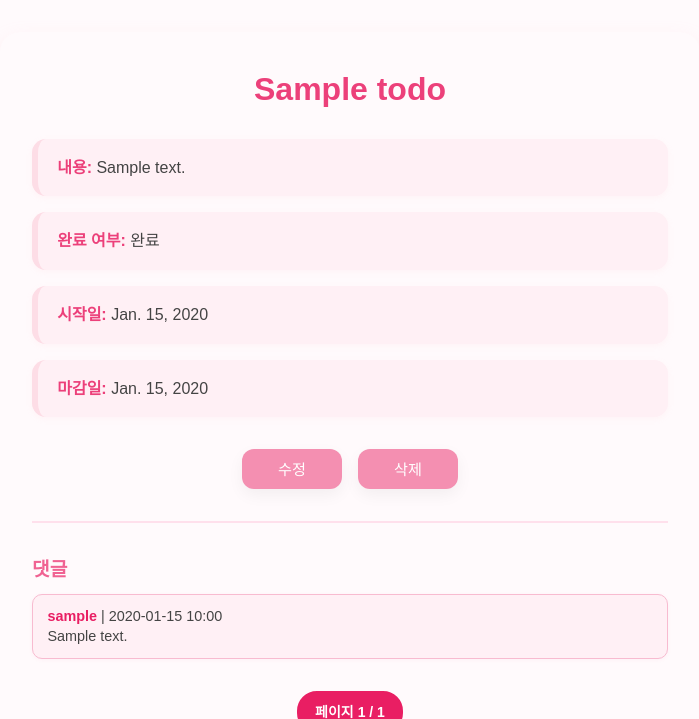
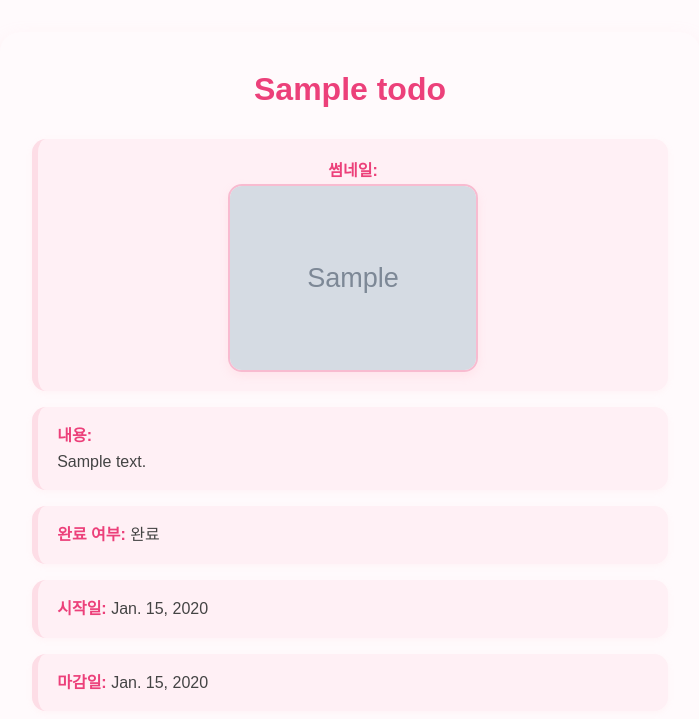
Before and after one commit to Juriri/django_project_01, a Django app: page /cbv/1/ in a window 1280 px wide. Shown: the part 266-985 px from the top of the page, without its empty margins (290-989 px from the left). Run offline with Django 4.2, Linux system fonts and the light colour scheme; a user stored in the database is signed in; tables that the repository leaves empty hold one stand-in row (values such as "Sample post"); grey boxes marked "Sample" are stand-in pictures.

Commit message:
feat: summer note, image 업로드 기능추가

```diff
--- a/config/settings.py
+++ b/config/settings.py
@@ -35,7 +35,6 @@ DJANGO_APPS = [
     'django.contrib.sessions',
     'django.contrib.messages',
     'django.contrib.staticfiles',
-    'django_summernote',
 ]
 
 MEDIA_URL = 'media/'
@@ -48,7 +47,6 @@ OWN_APPS = [
 ]
 
 THIRD_PARTY_APPS = [
-    'django_extensions',
     'django_summernote',
     'django_cleanup',
 ]
--- a/todolist/models.py
+++ b/todolist/models.py
@@ -28,23 +28,30 @@ class Todo(models.Model):
         return self.title
 
     def save(self, *args, **kwargs):
-        # 객체가 이미 존재하는 경우 (update)
-        if self.pk:
-            old = Todo.objects.get(pk=self.pk)
-            image_changed = old.completed_image != self.completed_image
-        else:
-            image_changed = False
+        # 기존 객체 불러오기 (update인지 확인)
+        is_update = self.pk is not None
+        old_image_path = None
+
+        if is_update:
+            try:
+                old = Todo.objects.get(pk=self.pk)
+                if (
+                    old.completed_image
+                    and old.completed_image.name != self.completed_image.name
+                ):
+                    old_image_path = old.completed_image.path
+            except Todo.DoesNotExist:
+                pass
 
         # 먼저 기본 저장
         super().save(*args, **kwargs)
 
-        # 조건: 이미지가 존재하고 썸네일이 없거나 이미지가 바뀌었을 경우만 생성
-        if self.completed_image and (not self.thumbnail or image_changed):
+        # 새 이미지가 있거나, 기존 이미지가 바뀌었으면 썸네일 생성
+        if self.completed_image and (not self.thumbnail or old_image_path):
             try:
                 img = Image.open(self.completed_image)
                 img.thumbnail((200, 200))
 
-                # 이미지 경로 처리
                 img_path = Path(self.completed_image.name)
                 stem = img_path.stem
                 suffix = img_path.suffix.lower()
@@ -58,17 +65,14 @@ class Todo(models.Model):
 
                 file_type = ext_map.get(suffix)
                 if not file_type:
-                    return  # 지원하지 않는 포맷이면 종료
+                    return
 
-                # 썸네일 파일명 생성
                 thumb_name = f"{stem}_thumb{suffix}"
 
-                # 메모리에 임시 저장
                 temp_thumb = BytesIO()
                 img.save(temp_thumb, format=file_type)
                 temp_thumb.seek(0)
 
-                # 썸네일 필드에 저장
                 self.thumbnail.save(
                     thumb_name, ContentFile(temp_thumb.read()), save=False
                 )
--- a/todolist/static/css/pages/todo_info.css
+++ b/todolist/static/css/pages/todo_info.css
@@ -33,6 +33,21 @@
 
 .todo-info li strong {
     color: #ec407a;
+}
+
+.thumbnail-img {
+    display: block;
+    margin: 0 auto;
+    max-width: 250px;
+    max-height: 250px;
+    border-radius: 14px;
+    border: 2px solid #f8bbd0;
+    box-shadow: 0 4px 10px rgba(255, 182, 193, 0.2);
+}
+
+.todo-info li.thumbnail-item {
+    text-align: center;
+    padding: 1.2rem;
 }
 
 .button-group {
--- a/todolist/templates/todolist/todo_info.html
+++ b/todolist/templates/todolist/todo_info.html
@@ -4,18 +4,28 @@
 
 {% block extra_css %}
     <link rel="stylesheet" href="{% static 'css/pages/todo_info.css' %}">
-    <link rel="stylesheet" href="{% static 'css/pages/todo_list.css' %}">
 {% endblock %}
 
 {% block content %}
     <div class="todo-detail">
         <h2>{{ todo.title }}</h2>
         <ul class="todo-info">
-            <li><strong>내용:</strong> {{ todo.description }}</li>
+            <li class="thumbnail-item">
+                <strong>썸네일:</strong><br>
+                {% if todo.is_completed and todo.completed_image %}
+                    <img src="{{ todo.completed_image.url }}" alt="완료 이미지" class="thumbnail-img">
+                {% elif todo.thumbnail and todo.thumbnail.url != "/media/todo/no_image/no_image.jpeg" %}
+                    <img src="{{ todo.thumbnail.url }}" alt="썸네일 이미지" class="thumbnail-img">
+                {% else %}
+                    <img src="{% static 'images/no_image.jpeg' %}" alt="기본 썸네일" class="thumbnail-img">
+                {% endif %}
+            </li>
+            <li><strong>내용:</strong><br> {{ todo.description|safe }}</li>
             <li><strong>완료 여부:</strong> {{ todo.is_completed|yesno:"완료,미완료" }}</li>
             <li><strong>시작일:</strong> {{ todo.start_date }}</li>
             <li><strong>마감일:</strong> {{ todo.end_date }}</li>
         </ul>
+
 
         <div class="button-group">
             <a href="{% url 'cbv_todo_update' todo.id %}" class="button-link">수정</a>
--- a/todolist/templates/todolist/todo_list.html
+++ b/todolist/templates/todolist/todo_list.html
@@ -21,11 +21,14 @@
             {% for todo in page_obj %}
                 <li>
                     <div class="thumbnail-wrapper">
-                        {% if todo.thumbnail %}
+                        {% if todo.is_completed and todo.completed_image %}
+                            <img src="{{ todo.completed_image.url }}" alt="{{ todo.title }} 완료 이미지" class="thumbnail">
+                        {% elif todo.thumbnail %}
                             <img src="{{ todo.thumbnail.url }}" alt="{{ todo.title }} 썸네일" class="thumbnail">
                         {% else %}
                             <img src="{% static 'images/no_image.jpeg' %}" alt="기본 썸네일" class="thumbnail">
                         {% endif %}
+
                         <a href="{% url 'cbv_todo_info' todo.id %}">{{ todo.title }}</a>
                     </div>
                     <div style="margin-top: 0.5rem;">
--- a/todolist/templates/todolist/todo_update.html
+++ b/todolist/templates/todolist/todo_update.html
@@ -9,7 +9,7 @@
 {% block content %}
     <div class="todo-update">
         <h2>할 일 수정</h2>
-        <form method="post">
+        <form method="post" enctype="multipart/form-data">
             {% csrf_token %}
             {{ form.as_p }}
             <button type="submit">수정</button>
```
Lines whose indentation alone changed are shown as unchanged.
